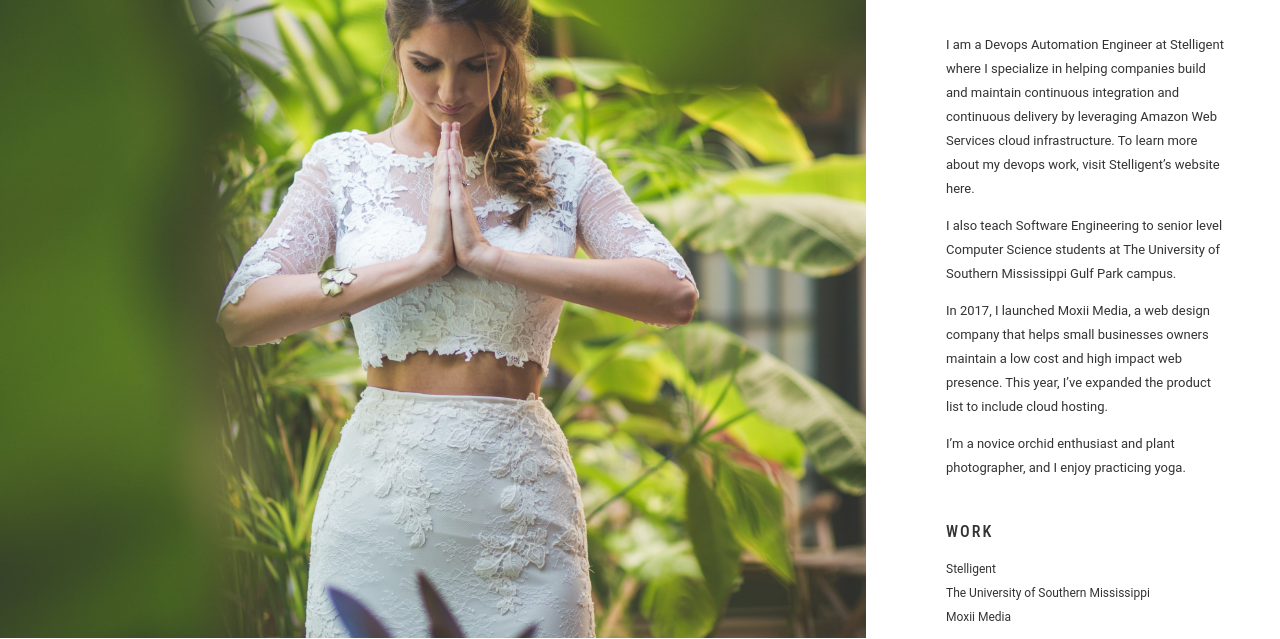
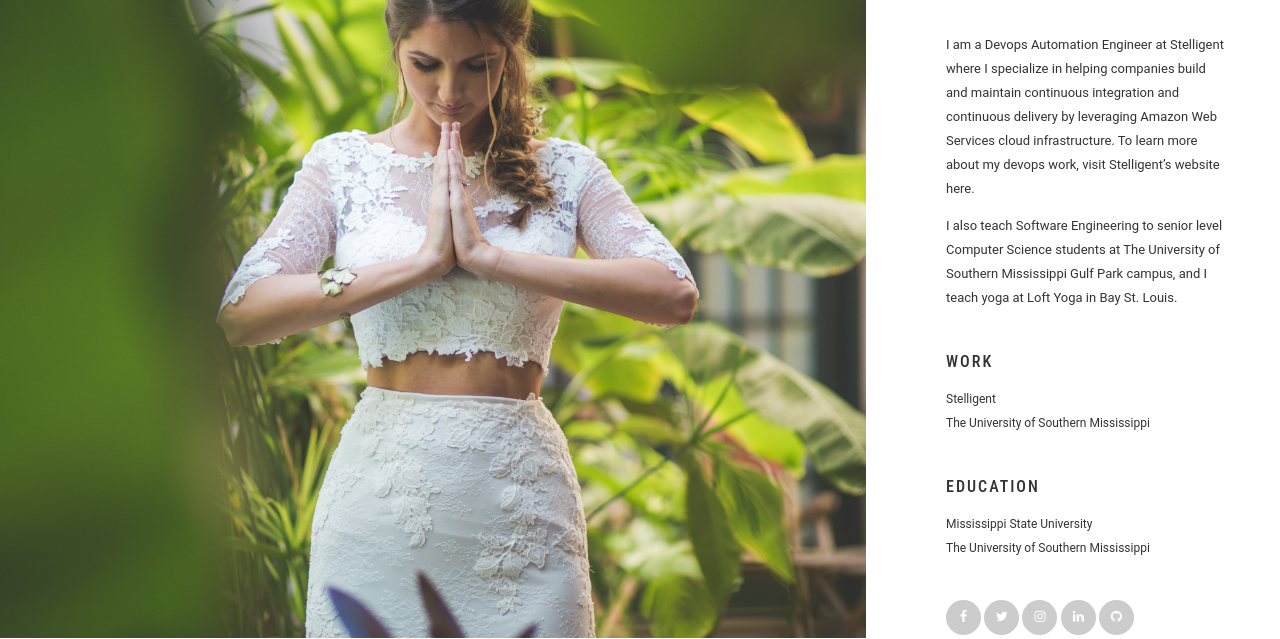
Before and after one commit to lindyslewis/lindyslewis, a plain HTML site: page index.html in a window 1280 px wide. Shown: the part 162-801 px from the top of the page. Drawn offline with Linux system fonts and the light colour scheme.

Commit message:
Update index.html

```diff
--- a/index.html
+++ b/index.html
@@ -14,16 +14,13 @@
       <div class="body-content">
         <div class="bio">
           <p>I am a Devops Automation Engineer at Stelligent where I specialize in helping companies build and maintain continuous integration and continuous delivery by leveraging Amazon Web Services cloud infrastructure. To learn more about my devops work, visit Stelligent’s website <a href="http://www.stelligent.com" target="_BLANK">here</a>.</p>
-          <p>I also teach Software Engineering to senior level Computer Science students at The University of Southern Mississippi Gulf Park campus.  </p>
-          <p>In 2017, I launched <a href="http://www.moxiimedia.com" target="_BLANK">Moxii Media</a>, a web design company that helps small businesses owners maintain a low cost and high impact web presence.  This year, I’ve expanded the product list to include cloud hosting.             </p>
-          <p>I’m a novice orchid enthusiast and plant photographer, and I enjoy practicing yoga.</p>
+          <p>I also teach Software Engineering to senior level Computer Science students at The University of Southern Mississippi Gulf Park campus, and I teach yoga at Loft Yoga in Bay St. Louis. </p>
         </div>
         <div class="work">
             <h1>Work</h1>
             <ul>
               <li><a href="http://www.stelligent.com" target="_BLANK">Stelligent</a></li>
               <li><a href="https://www.usm.edu/computing/faculty/lindy-lewis" target="_BLANK">The University of Southern Mississippi</a></li>
-              <li><a href="http://www.moxiimedia.com" target="_BLANK">Moxii Media</li>
             </ul>
           </div>
         <div class="education">
```
